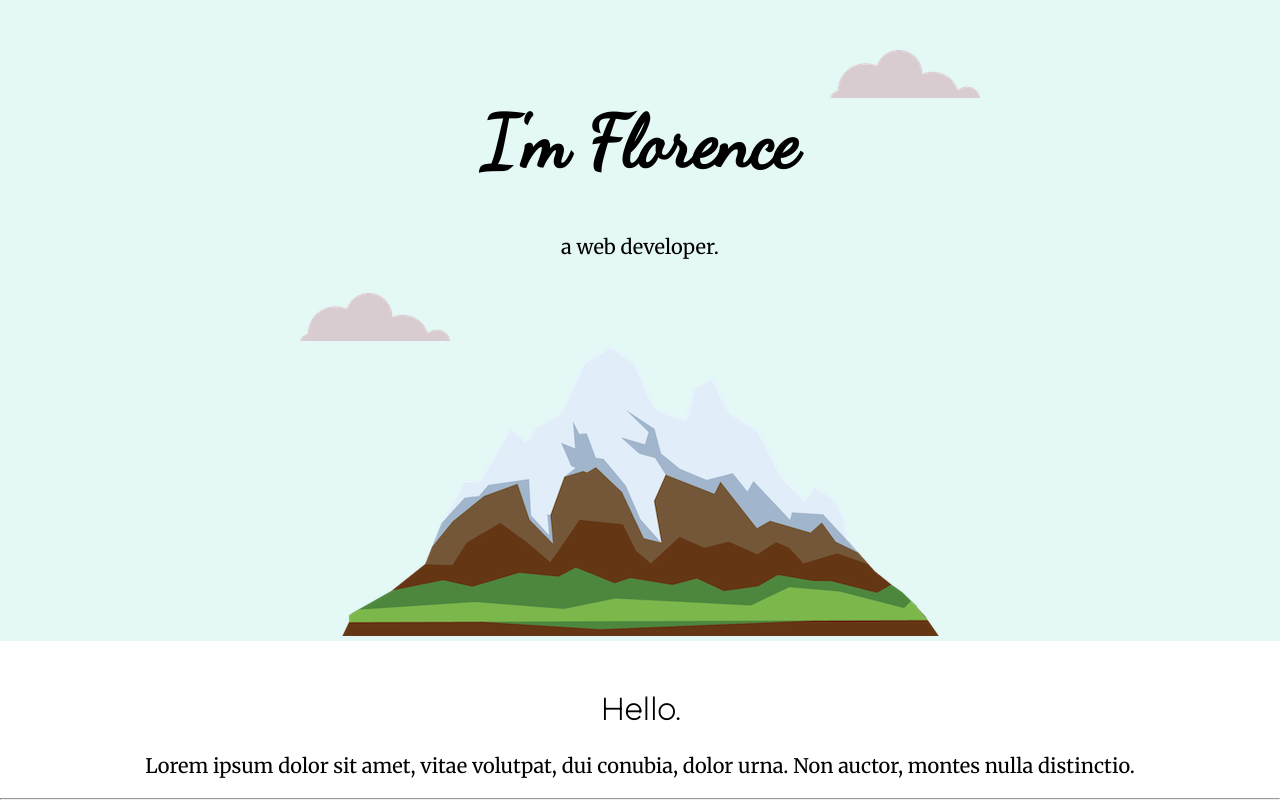
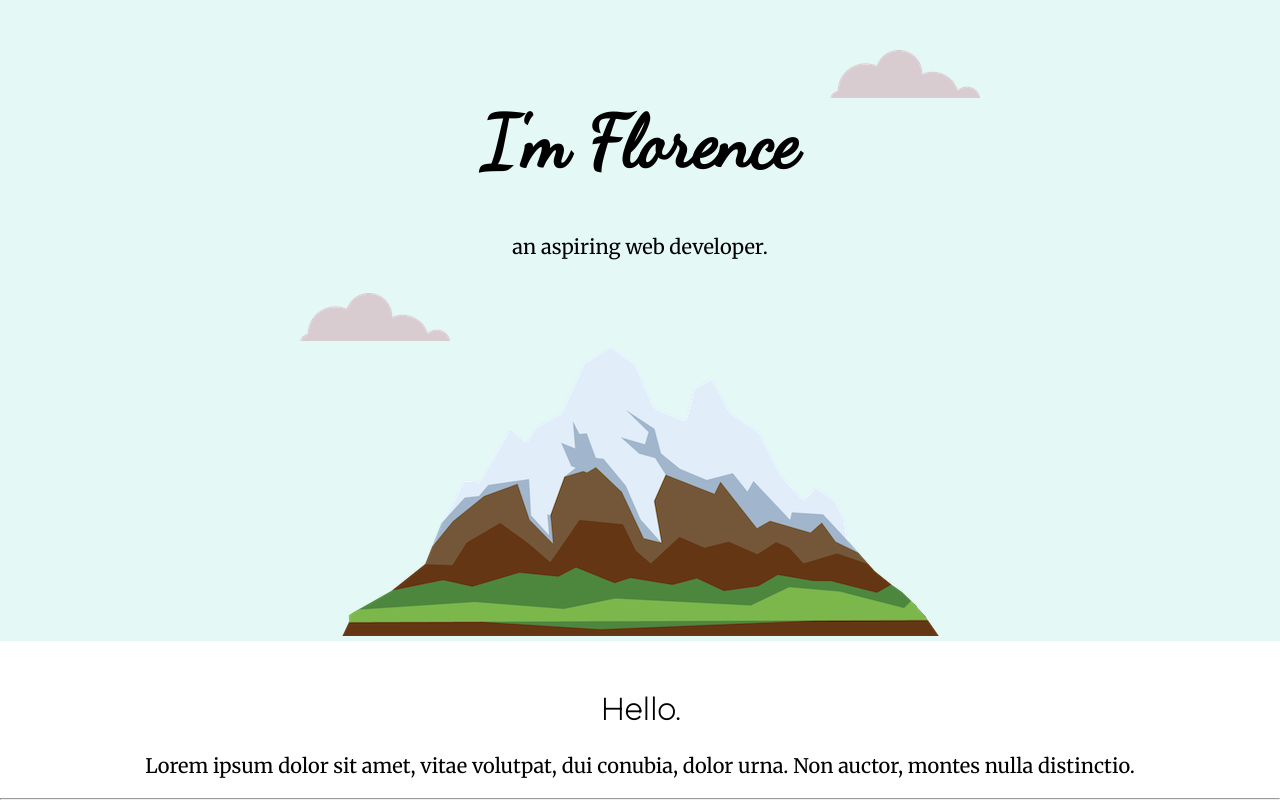
Before and after one commit to frenzreal/Home, a plain HTML site: page index.html in a window 1280 px wide. Shown: the top 802 px of the page. Drawn offline with Linux system fonts and the light colour scheme.

Commit message:
Update index.html

```diff
--- a/index.html
+++ b/index.html
@@ -15,7 +15,7 @@
   <div class="top-container">
     <img class="top-cloud" src="images\cloud.png" alt="">
       <h1>I'm Florence</h1>
-      <p>a web developer.</p>
+      <p>an aspiring web developer.</p>
     <img class="bottom-cloud" src="images\cloud.png" alt="">
     <img class="mountain" src="images\mountain.png" alt="">
   </div>
```
